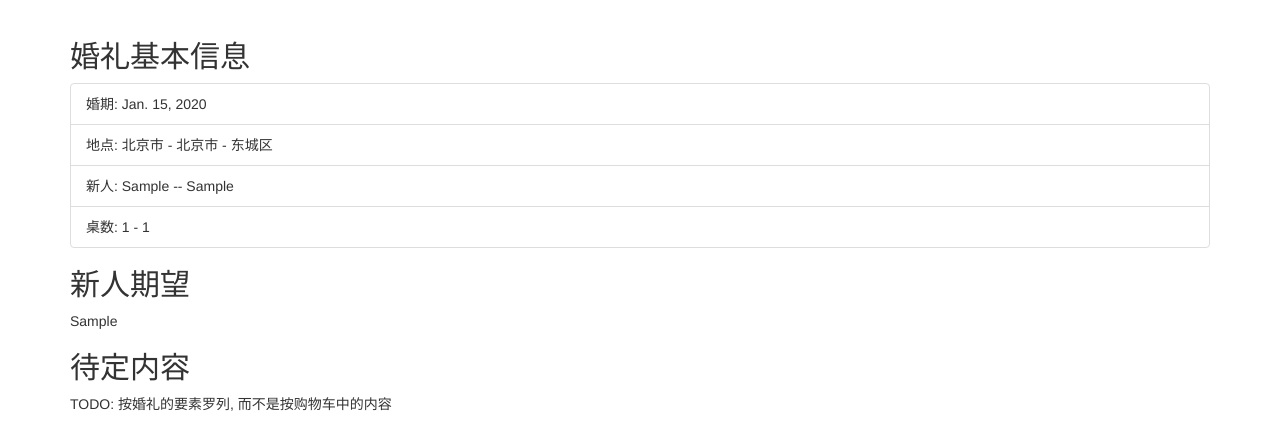
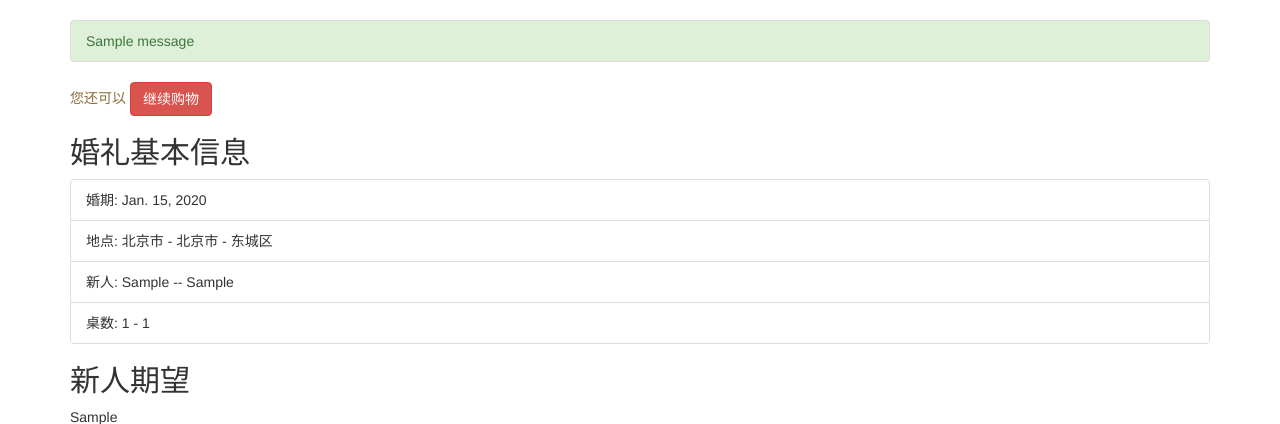
Before and after one commit to kshi-thoughtworks/nuonuo99-v0.088, a Django app: a page that uses wedding/templates/overview.html in a window 1280 px wide. Shown: the part 52-476 px from the top of the page. Run offline with Django 3.2, Linux system fonts and the light colour scheme; a user stored in the database is signed in; data comes from the database, SQL or seed files in the repository; tables that the repository leaves empty hold one stand-in row (values such as "Sample post"); one stand-in notice (Sample message) is shown; some libraries are stand-ins or nearby versions.

Commit message:
use django message framework for add-service result display

```diff
--- a/wedding/templates/overview.html
+++ b/wedding/templates/overview.html
@@ -7,10 +7,16 @@
 {% block content %}
 
 
-{% if error_msg %}
-    <p> {{ error_msg }} </p>
+{% if messages %}
+<ul class="messages list-group">
+    {% for message in messages %}
+        <li{% if message.tags %} class="list-group-item list-group-item-{{ message.tags }}"{% endif %}>{{ message }}</li>
+    {% endfor %}
+</ul>
+
+<p class="text-warning">您还可以 <a class="btn btn-danger" href="javascript:history.back();">继续购物</a></p>
+
 {% endif %}
-
 
 {% if show_success %}
     <div class="success">
--- a/wedding/views.py
+++ b/wedding/views.py
@@ -11,7 +11,8 @@ from django.contrib.contenttypes.models import ContentType
 from expert.models import MC, MakeUp
 import std_product.models
 
-from django.core.exceptions import ObjectDoesNotExist, MultipleObjectsReturned
+from django.core.exceptions import ObjectDoesNotExist
+from django.contrib import messages
 
 
 def wed_program(user):
@@ -44,6 +45,7 @@ def add_service_mc(request, obj_id):
         return render_to_response('error.html', RequestContext(request, {"error_msg": error_msg}))
 
     add_service(request.user, obj)
+    messages.success(request, u'司仪(%s) 已经加入我的婚礼方案!' % obj.name)
 
     return HttpResponseRedirect(reverse('wedding_overview'))
 
@@ -56,6 +58,7 @@ def add_service_makeup(request, obj_id):
         return render_to_response('error.html', RequestContext(request, {"error_msg": error_msg}))
 
     add_service(request.user, obj)
+    messages.success(request, u'化妆师 (%s) 已经加入我的婚礼方案!' % obj.name)
 
     return HttpResponseRedirect(reverse('wedding_overview'))
 
```
